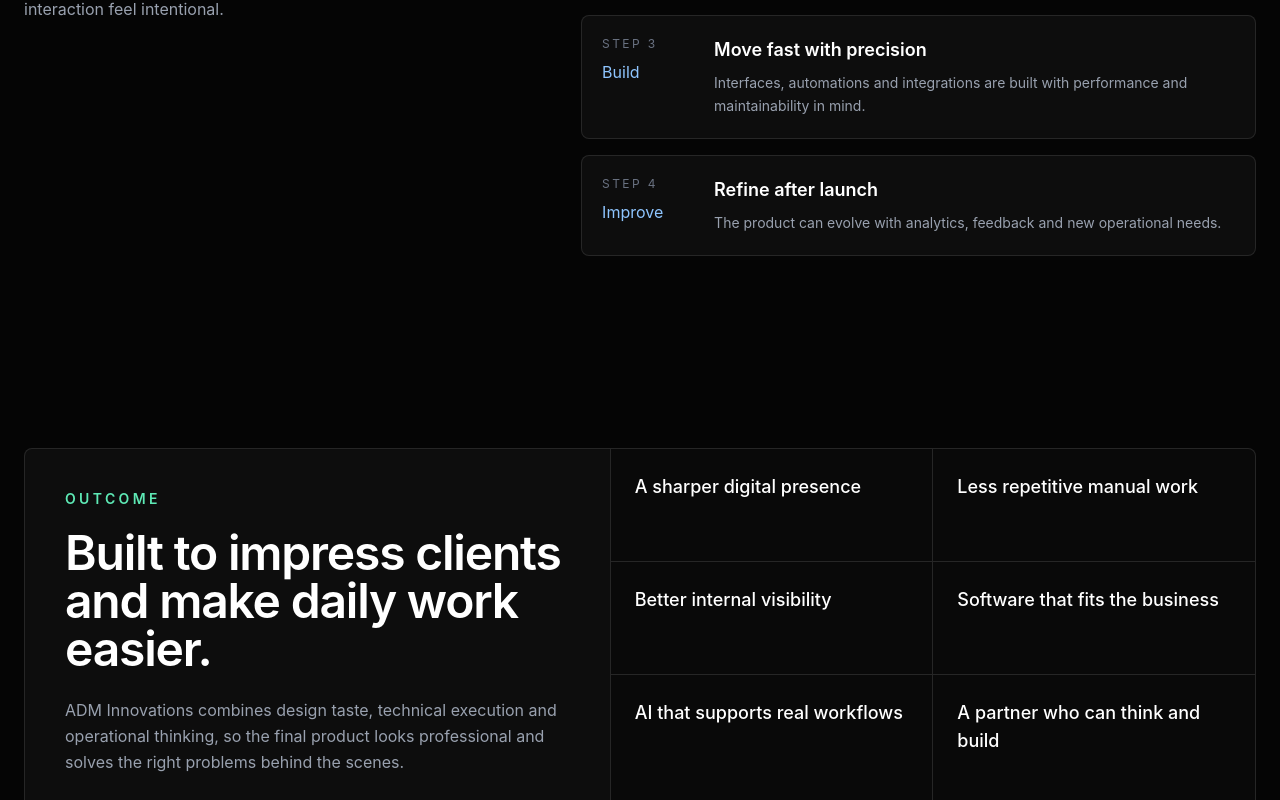
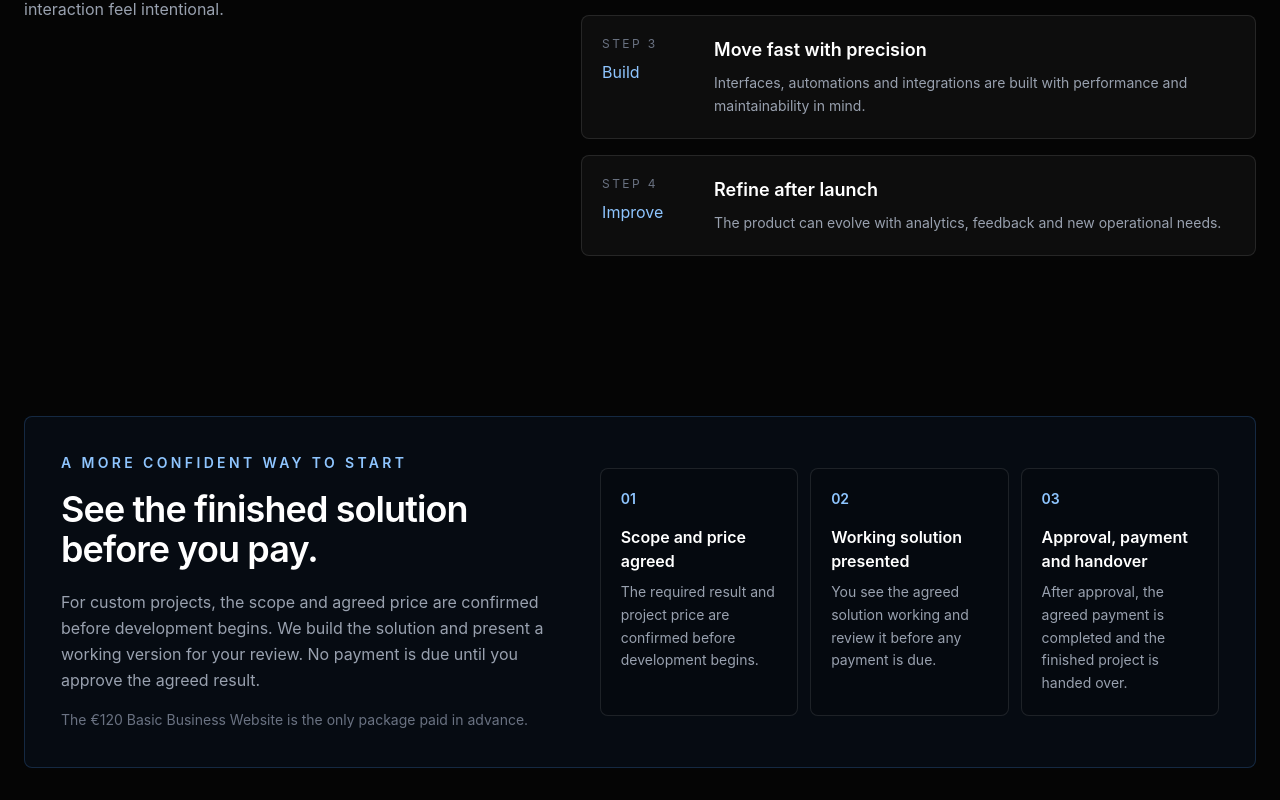
Before and after one commit to mihaeld14/adm-innovation-website, a React (Vite) app: page / in a window 1280 px wide. Shown: the part 2000-2800 px from the top of the page. Built offline with nearby package versions, Linux system fonts and the light colour scheme.

Commit message:
Add service detail pages and contact page

```diff
--- a/src/pages/BasicWebsite.jsx
+++ b/src/pages/BasicWebsite.jsx
@@ -38,15 +38,15 @@ const includedFeatures = [
 const processSteps = [
   {
     number: "01",
-    title: "Send your information",
+    title: "Confirm scope and content",
     description:
-      "Provide your logo, texts, images, contact details and preferred website structure.",
+      "We confirm the required pages, supplied content and the fixed €120 package price.",
   },
   {
     number: "02",
-    title: "Design and development",
+    title: "Payment and development",
     description:
-      "The website is designed and developed for desktop and mobile devices.",
+      "After the advance payment is completed, the website is designed and developed for desktop and mobile devices.",
   },
   {
     number: "03",
@@ -95,6 +95,11 @@ const faqs = [
     question: "What is included in the €120 price?",
     answer:
       "The package includes a responsive informational website with up to six standard pages, a contact form, basic SEO setup, one revision round and deployment assistance.",
+  },
+  {
+    question: "When is payment required?",
+    answer:
+      "The fixed €120 package price is paid in advance after the scope has been confirmed. Development begins once the required content and payment have been received.",
   },
   {
     question: "Are domain and hosting included?",
@@ -332,13 +337,20 @@ function BasicWebsite() {
                 </span>
               </div>
 
-              <p className="mt-3 text-sm text-gray-400">
-                One-time payment
+              <p className="mt-3 text-sm font-medium text-gray-300">
+                Fixed price · paid in advance
               </p>
 
-              <p className="mt-5 border-t border-white/8 pt-5 text-sm leading-relaxed text-gray-500">
-                Domain and hosting expenses are not included.
-              </p>
+              <div className="mt-5 space-y-2 border-t border-white/8 pt-5">
+                <p className="text-sm leading-relaxed text-gray-400">
+                  The scope and €120 price are confirmed before payment and
+                  development begins.
+                </p>
+
+                <p className="text-sm leading-relaxed text-gray-500">
+                  Domain and hosting expenses are not included.
+                </p>
+              </div>
             </div>
           </div>
         </div>
--- a/src/pages/Contact.jsx
+++ b/src/pages/Contact.jsx
@@ -35,26 +35,31 @@ const nextSteps = [
   },
   {
     number: "02",
-    title: "We clarify the requirements",
+    title: "We confirm the scope and price",
     description:
-      "We contact you if additional details are needed before defining the project.",
+      "Before development begins, you receive a defined project scope and an agreed price.",
   },
   {
     number: "03",
-    title: "You receive a clear proposal",
+    title: "We build and present the solution",
     description:
-      "We prepare an initial scope, estimated timeline and pricing approach.",
+      "For custom projects, no payment is due while we build. You first review a working version of the agreed result.",
   },
   {
     number: "04",
-    title: "Development begins",
+    title: "You approve, pay and receive the project",
     description:
-      "Work starts after the project scope and conditions have been approved.",
+      "After approval, the agreed payment is completed and the final files, access and project handover follow.",
   },
 ]
 
 
 const faqs = [
+  {
+    question: "When do I pay for a custom project?",
+    answer:
+      "The scope and price are agreed before development begins, but no advance development payment is required. You first review a working version of the agreed solution. Payment is completed after approval and before the final project handover. The €120 Basic Business Website package is the exception and is paid in advance.",
+  },
   {
     question: "How quickly will you respond?",
     answer:
@@ -561,10 +566,10 @@ ${formData.projectDescription}
             <div className="mt-8 border-t border-white/8 pt-7">
               <ul className="space-y-3">
                 {[
-                  "No hidden fees",
-                  "Transparent project scope",
-                  "Direct communication",
-                  "No obligation to proceed",
+                  "Scope and price agreed before development",
+                  "No upfront payment for custom projects",
+                  "Working solution shown before payment",
+                  "Basic Website package paid in advance",
                 ].map((item) => (
                   <li
                     key={item}
--- a/src/pages/Home.jsx
+++ b/src/pages/Home.jsx
@@ -73,6 +73,25 @@ const processSteps = [
     step: "Improve",
     title: "Refine after launch",
     body: "The product can evolve with analytics, feedback and new operational needs.",
+  },
+]
+
+
+const paymentSteps = [
+  {
+    number: "01",
+    title: "Scope and price agreed",
+    body: "The required result and project price are confirmed before development begins.",
+  },
+  {
+    number: "02",
+    title: "Working solution presented",
+    body: "You see the agreed solution working and review it before any payment is due.",
+  },
+  {
+    number: "03",
+    title: "Approval, payment and handover",
+    body: "After approval, the agreed payment is completed and the finished project is handed over.",
   },
 ]
 
@@ -295,6 +314,56 @@ function Home() {
         </div>
       </section>
 
+      {/* Payment approach */}
+      <section className="mx-auto max-w-7xl px-6 py-10 lg:py-16">
+        <div className="overflow-hidden rounded-lg border border-blue-400/20 bg-blue-500/[0.055]">
+          <div className="grid gap-8 p-7 sm:p-9 lg:grid-cols-[0.9fr_1.1fr] lg:items-center">
+            <div>
+              <p className="text-sm font-semibold tracking-[0.24em] text-blue-300 uppercase">
+                A more confident way to start
+              </p>
+
+              <h2 className="mt-4 text-3xl font-semibold tracking-tight text-white md:text-4xl">
+                See the finished solution before you pay.
+              </h2>
+
+              <p className="mt-5 max-w-2xl leading-relaxed text-gray-400">
+                For custom projects, the scope and agreed price are confirmed
+                before development begins. We build the solution and present a
+                working version for your review. No payment is due until you
+                approve the agreed result.
+              </p>
+
+              <p className="mt-4 text-sm leading-relaxed text-gray-500">
+                The €120 Basic Business Website is the only package paid in
+                advance.
+              </p>
+            </div>
+
+            <div className="grid gap-3 sm:grid-cols-3">
+              {paymentSteps.map((item) => (
+                <article
+                  key={item.number}
+                  className="rounded-lg border border-white/10 bg-black/15 p-5"
+                >
+                  <p className="text-sm font-semibold text-blue-300">
+                    {item.number}
+                  </p>
+
+                  <h3 className="mt-4 font-semibold text-white">
+                    {item.title}
+                  </h3>
+
+                  <p className="mt-2 text-sm leading-relaxed text-gray-400">
+                    {item.body}
+                  </p>
+                </article>
+              ))}
+            </div>
+          </div>
+        </div>
+      </section>
+
       <section className="mx-auto max-w-7xl px-6 py-24">
         <div className="grid overflow-hidden rounded-lg border border-white/10 bg-white/[0.035] lg:grid-cols-[1fr_1.1fr]">
           <div className="border-b border-white/10 p-8 sm:p-10 lg:border-r lg:border-b-0">
--- a/src/pages/ServiceDetails.jsx
+++ b/src/pages/ServiceDetails.jsx
@@ -739,6 +739,60 @@ function ServiceDetails() {
       </section>
 
 
+      {/* Payment approach */}
+      <section
+        className="
+          mx-auto
+          max-w-6xl
+          px-5
+          py-8
+          sm:px-6
+          sm:py-12
+        "
+      >
+        <div
+          className="
+            grid
+            gap-6
+            rounded-3xl
+            border
+            border-blue-500/20
+            bg-blue-500/6
+            p-6
+            sm:p-8
+            lg:grid-cols-[0.8fr_1.2fr]
+            lg:items-center
+          "
+        >
+          <div>
+            <p className="text-xs font-medium tracking-[0.16em] text-blue-400 uppercase sm:text-sm sm:tracking-[0.18em]">
+              Payment approach
+            </p>
+
+            <h2 className="mt-3 text-2xl font-semibold tracking-tight text-white sm:mt-4 sm:text-3xl">
+              Review the finished solution before payment.
+            </h2>
+          </div>
+
+          <div>
+            <p className="leading-relaxed text-gray-300">
+              The project scope and agreed price are confirmed before
+              development begins. You review a working version of the agreed
+              solution before any payment is due. After approval, the agreed
+              payment is completed and the final files, access and project
+              handover follow.
+            </p>
+
+            <p className="mt-3 text-sm leading-relaxed text-gray-500">
+              No advance development payment is required for this custom
+              service, and any change outside the confirmed scope is discussed
+              before it can affect the price.
+            </p>
+          </div>
+        </div>
+      </section>
+
+
       {/* Technologies and deliverables */}
       <section
         className="
```
